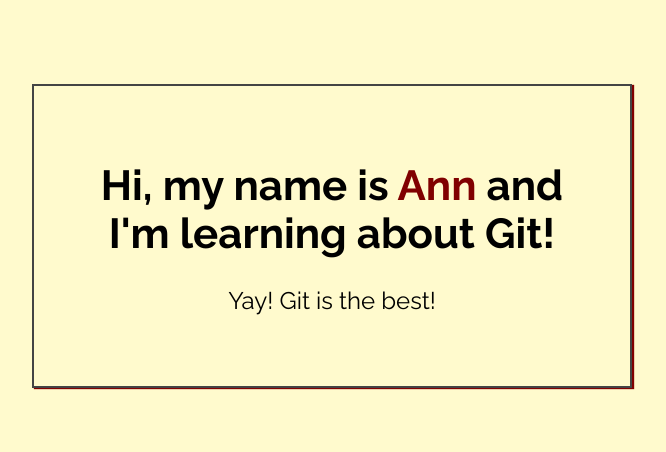
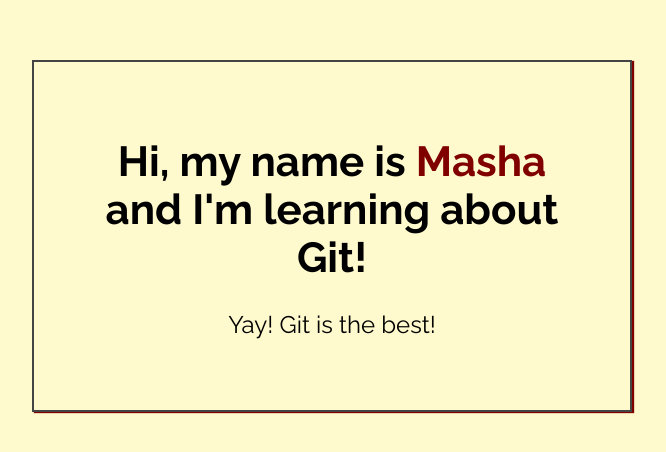
Before and after one commit to masahx/my-first-repo, a plain HTML site: page index.html in a window 1280 px wide. Shown: the part 164-616 px from the top of the page, without its empty margins (308-974 px from the left). Drawn offline with Linux system fonts and the light colour scheme.

Commit message:
Added name to index.html

```diff
--- a/index.html
+++ b/index.html
@@ -14,7 +14,7 @@
 <body>
 
     <div class="greeting">
-        <h1>Hi, my name is <span class="highlight">Ann</span> and I'm learning about Git! </h1>
+        <h1>Hi, my name is <span class="highlight">Masha</span> and I'm learning about Git! </h1>
 
         <p>Yay! Git is the best!</p>
     </div>
```
